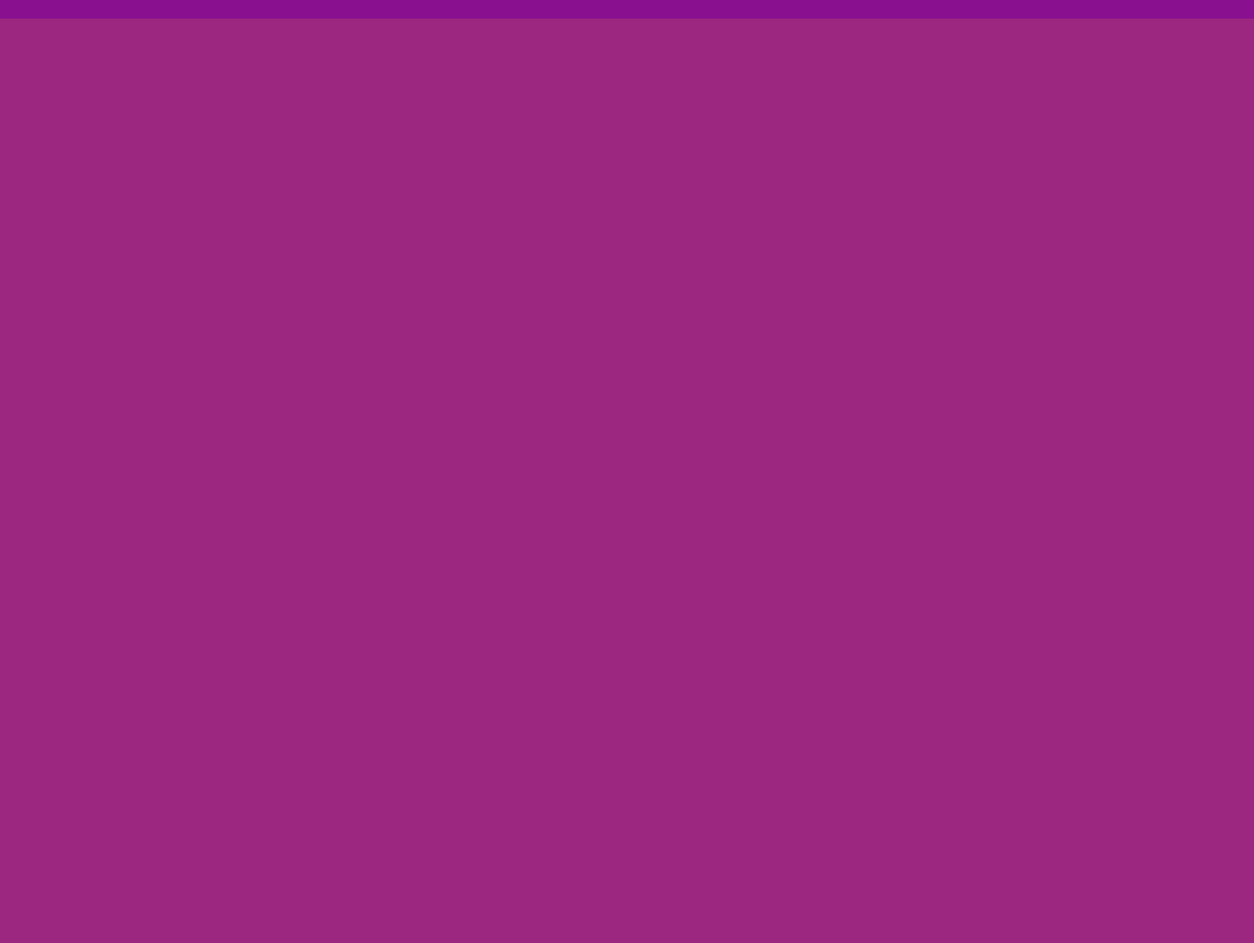
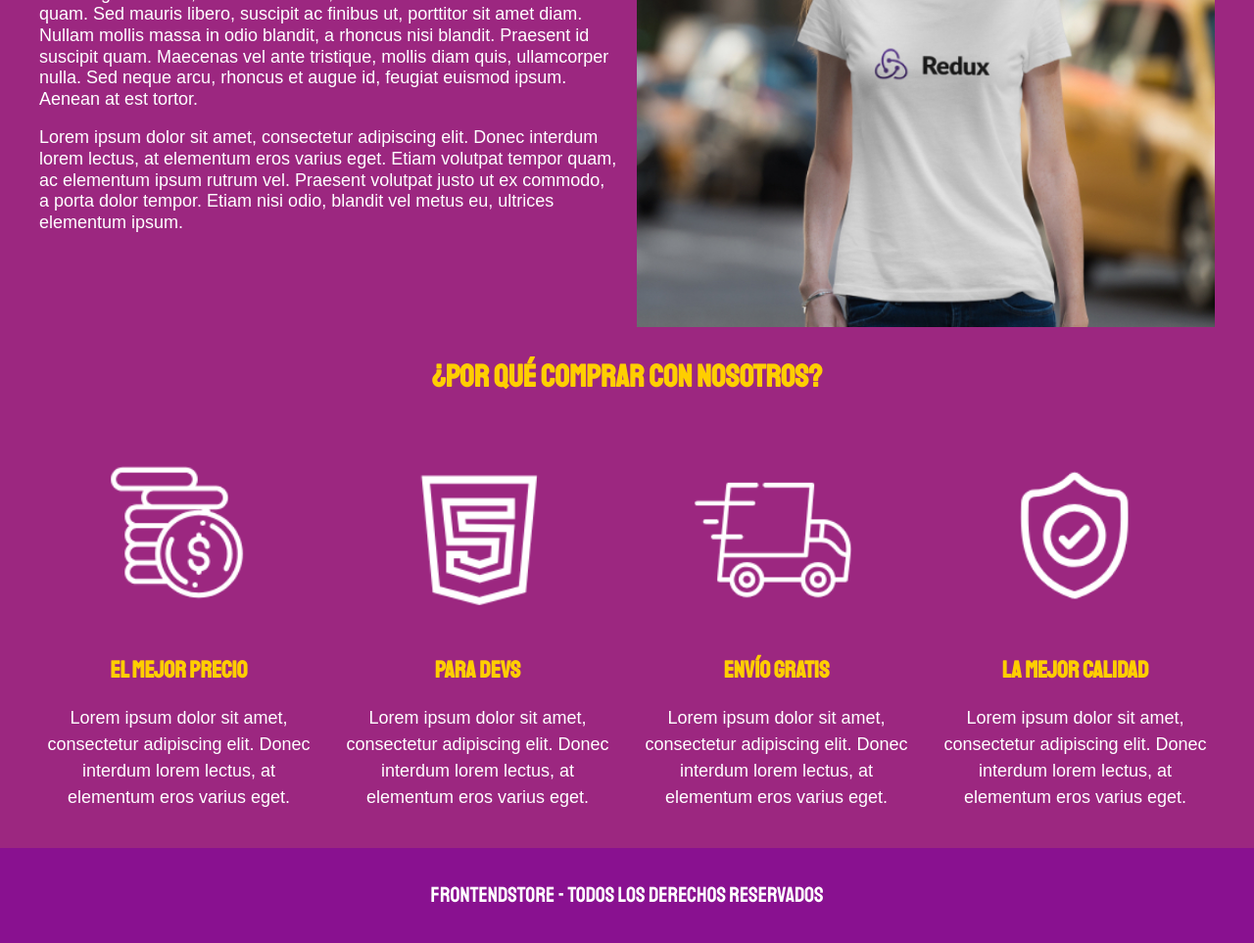
Before and after one commit to mpadillaary/FrontEndStore, a plain HTML site: page nosotros.html in a window 1280 px wide. Shown: the part 421-1384 px from the top of the page at 98% size. Before the commit the page ends 800 px from the top, so only its background shows below. Drawn offline with Linux system fonts and the light colour scheme.

Commit message:
Third commit

```diff
--- a/css/styles.css
+++ b/css/styles.css
@@ -34,10 +34,6 @@ p{
 
 a{
     text-decoration: none;
-}
-
-img {
-    width: 100%;
 }
 
 .contenedor {
@@ -180,3 +176,58 @@ h3{
         grid-column: 2 / 4;
     }
 }
+
+/** Nosotros*/
+.nosotros {
+    display: grid;
+    grid-template-rows: repeat(2, auto);
+}
+@media (min-width: 768px) {
+    .nosotros {
+        display: grid;
+        grid-template-columns: repeat(2, 1fr);
+        column-gap: 2rem;
+    }
+}
+
+.nosotros__contenido{
+    line-height: 1.2;
+}
+
+.nosotros__imagen {
+    grid-row: 1 / 2;
+    width: 100%;
+}
+
+@media (min-width: 768px) {
+    .nosotros__imagen {
+        grid-column: 2 / 3 ;
+    }
+}
+
+/** Bloques*/
+.bloques {
+    display: grid;
+    grid-template-columns: repeat(2, 1fr);
+    gap: 2rem;
+}
+
+@media (min-width: 768px) {
+    .bloques {
+        display: grid;
+        grid-template-columns: repeat(4, 1fr);
+        gap: 2rem;
+    }
+}
+
+.bloque {
+    text-align: center;
+}
+
+.bloque__titulo {
+    margin: 0;
+}
+
+.bloque__imagen {
+    width: 100%;
+}
--- a/nosotros.html
+++ b/nosotros.html
@@ -1,34 +1,117 @@
 <!DOCTYPE html>
 <html lang="en">
   <head>
-    <meta charset="UTF-8">
-    <meta http-equiv="X-UA-Compatible" content="IE=edge">
-    <meta name="viewport" content="width=device-width, initial-scale=1.0">
+    <meta charset="UTF-8" />
+    <meta http-equiv="X-UA-Compatible" content="IE=edge" />
+    <meta name="viewport" content="width=device-width, initial-scale=1.0" />
     <title>FrontEnd Store</title>
-    <link rel="stylesheet" class="navegacion__enlace" href="css/normalize.css">
-    <link href="https://fonts.googleapis.com/css2?family=Krub:wght@700&family=Staatliches&display=swap" rel="stylesheet">
-    <link rel="stylesheet" href="css/styles.css">
+    <link
+      rel="stylesheet"
+      class="navegacion__enlace"
+      href="css/normalize.css"
+    />
+    <link
+      href="https://fonts.googleapis.com/css2?family=Krub:wght@700&family=Staatliches&display=swap"
+      rel="stylesheet"
+    />
+    <link rel="stylesheet" href="css/styles.css" />
   </head>
   <body>
     <header class="header">
       <a href="index.html">
-            <img class="header__logo" src="img/logo.png" alt="Logotipo"> <!--alt es un texto alternativo, cuando no carga el logotipo-->
+        <img class="header__logo" src="img/logo.png" alt="Logotipo" />
+        <!--alt es un texto alternativo, cuando no carga el logotipo-->
       </a>
     </header>
 
     <nav class="navegacion">
       <a class="navegacion__enlace" href="index.html">Tienda</a>
-        <a class="navegacion__enlace navegacion__enlace--activo" href="nosotros.html">Nosotros</a>
+      <a
+        class="navegacion__enlace navegacion__enlace--activo"
+        href="nosotros.html"
+        >Nosotros</a
+      >
     </nav>
 
     <main class="contenedor">
       <h1>Nosotros</h1>
+
+      <div class="nosotros">
+        <div class="nosotros__contenido">
+          <p>
+            Lorem ipsum dolor sit amet, consectetur adipiscing elit. Donec interdum lorem lectus, at elementum eros varius eget.
+            Fusce sed risus mi. Donec iaculis ligula cursus, vehicula diam ut,
+            tincidunt felis. Aenean nec luctus quam. Sed mauris libero, suscipit
+            ac finibus ut, porttitor sit amet diam. Nullam mollis massa in odio
+            blandit, a rhoncus nisi blandit. Praesent id suscipit quam. Maecenas
+            vel ante tristique, mollis diam quis, ullamcorper nulla. Sed neque
+            arcu, rhoncus et augue id, feugiat euismod ipsum. Aenean at est
+            tortor.
+          </p>
+
+          <p>
+            Lorem ipsum dolor sit amet, consectetur adipiscing elit. Donec interdum lorem lectus, at elementum eros varius eget.
+            Etiam volutpat tempor quam, ac elementum ipsum rutrum vel. Praesent
+            volutpat justo ut ex commodo, a porta dolor tempor. Etiam nisi odio,
+            blandit vel metus eu, ultrices elementum ipsum.
+          </p>
+        </div>
+        <!--.nosotros__contenido-->
+
+        <img
+          class="nosotros__imagen"
+          src="img/nosotros.jpg"
+          alt="imagen nosotros"
+        />
+      </div>
+      <!--.nosotros-->
     </main>
 
+    <section class="contenedor comprar">
+      <h2 class="comprar__titulo">¿Por qué comprar con nosotros?</h2>
+
+      <div class="bloques">
+        <div class="bloque">
+          <img class="bloque__imagen" src="img/icono_1.png" alt="porque comprar" />
+          <h3 class="bloque__titulo">El mejor precio</h3>
+          <p>
+            Lorem ipsum dolor sit amet, consectetur adipiscing elit. Donec interdum lorem lectus, at elementum eros varius eget.
+          </p>
+        </div>
+        <!--bloque-->
+
+        <div class="bloque">
+          <img class="bloque__imagen" src="img/icono_2.png" alt="porque comprar" />
+          <h3 class="bloque__titulo">Para devs</h3>
+          <p>
+            Lorem ipsum dolor sit amet, consectetur adipiscing elit. Donec interdum lorem lectus, at elementum eros varius eget.
+          </p>
+        </div>
+        <!--bloque-->
+
+        <div class="bloque">
+          <img class="bloque__imagen" src="img/icono_3.png" alt="porque comprar" />
+          <h3 class="bloque__titulo">Envío gratis</h3>
+          <p>
+            Lorem ipsum dolor sit amet, consectetur adipiscing elit. Donec interdum lorem lectus, at elementum eros varius eget.
+          </p>
+        </div>
+        <!--bloque-->
+
+        <div class="bloque">
+          <img class="bloque__imagen" src="img/icono_4.png" alt="porque comprar" />
+          <h3 class="bloque__titulo">La mejor calidad</h3>
+          <p>
+            Lorem ipsum dolor sit amet, consectetur adipiscing elit. Donec interdum lorem lectus, at elementum eros varius eget.
+          </p>
+        </div>
+        <!--bloque-->
+      </div>
+      <!--.bloques-->
+    </section>
+
     <footer class="footer">
-        <p class="footer__texto"> FrontEndStore - Todos los derechos reservados </p>
+      <p class="footer__texto">FrontEndStore - Todos los derechos reservados</p>
     </footer>
-
-
   </body>
 </html>
```
Lines whose indentation alone changed are shown as unchanged.
